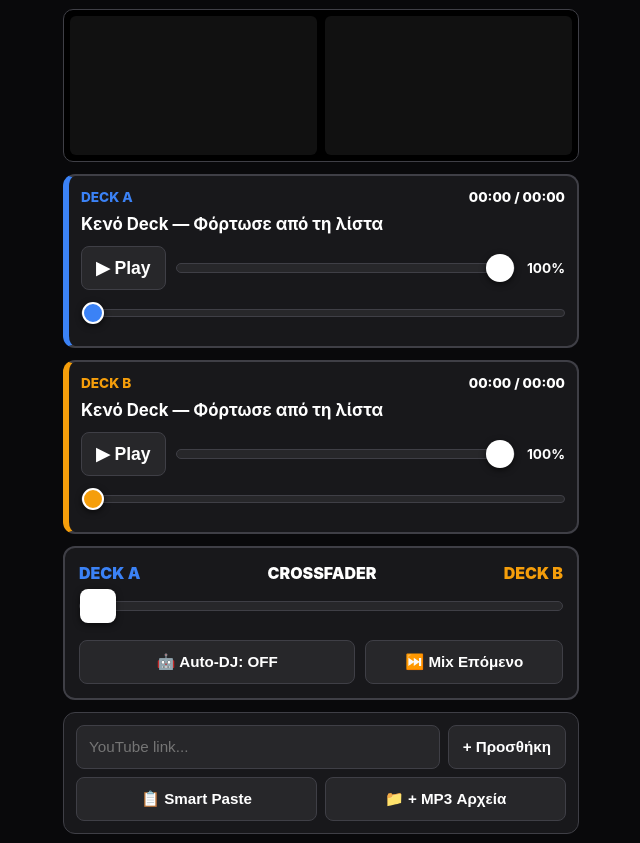
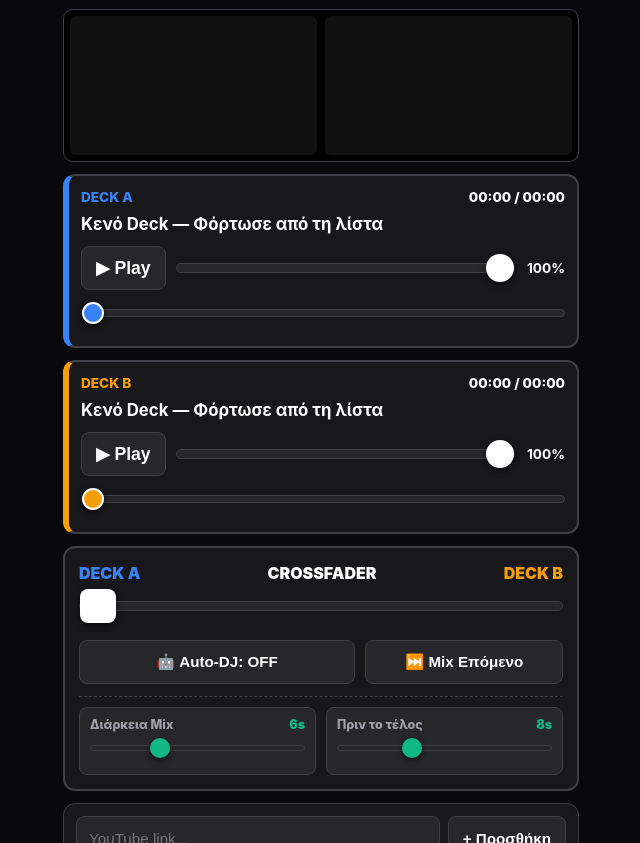
Before and after one commit to yiannisps-svg/yt-mp3-dj, a plain HTML site: page index.html in a window 1280 px wide. Shown: the part 72-915 px from the top of the page, without its empty margins (319-959 px from the left). Drawn offline with Linux system fonts and the light colour scheme.

Commit message:
Update index.html

```diff
--- a/index.html
+++ b/index.html
@@ -290,6 +290,52 @@
       background: var(--accent-auto);
       color: #000;
       border-color: var(--accent-auto);
+    }
+
+    /* Auto-DJ Timing Settings */
+    .autodj-settings {
+      margin-top: 12px;
+      padding-top: 10px;
+      border-top: 1px dashed var(--border);
+      display: grid;
+      grid-template-columns: 1fr 1fr;
+      gap: 10px;
+    }
+
+    .setting-box {
+      background: var(--bg-input);
+      border: 1px solid var(--border);
+      border-radius: 8px;
+      padding: 8px 10px;
+    }
+
+    .setting-header {
+      display: flex;
+      justify-content: space-between;
+      font-size: 0.78em;
+      font-weight: 800;
+      color: var(--text-muted);
+      margin-bottom: 2px;
+    }
+
+    .setting-val {
+      color: var(--accent-auto);
+      font-weight: 900;
+    }
+
+    .mini-slider {
+      height: 26px !important;
+    }
+
+    .mini-slider::-webkit-slider-runnable-track {
+      height: 6px !important;
+    }
+
+    .mini-slider::-webkit-slider-thumb {
+      height: 20px !important;
+      width: 20px !important;
+      margin-top: -8px !important;
+      background: var(--accent-auto) !important;
     }
 
     /* Playlist Manager Box */
@@ -627,6 +673,24 @@
       <button class="btn-autodj" id="btn-autodj" onclick="toggleAutoDJ()">🤖 Auto-DJ: OFF</button>
       <button onclick="triggerAutoTransition()">⏭️ Mix Επόμενο</button>
     </div>
+
+    <!-- Auto-DJ Timing Settings -->
+    <div class="autodj-settings">
+      <div class="setting-box">
+        <div class="setting-header">
+          <span>Διάρκεια Mix</span>
+          <span class="setting-val" id="fade-dur-val">6s</span>
+        </div>
+        <input type="range" class="mini-slider" id="fade-dur-slider" min="2" max="15" value="6" oninput="updateAutoDJSettings()" />
+      </div>
+      <div class="setting-box">
+        <div class="setting-header">
+          <span>Πριν το τέλος</span>
+          <span class="setting-val" id="lead-time-val">8s</span>
+        </div>
+        <input type="range" class="mini-slider" id="lead-time-slider" min="2" max="20" value="8" oninput="updateAutoDJSettings()" />
+      </div>
+    </div>
   </div>
 
   <!-- ADD TRACKS -->
@@ -682,7 +746,7 @@
 
   <script>
     // --- APP VERSION ---
-    const APP_VERSION = 'v1.5.0 • Seek Bar';
+    const APP_VERSION = 'v1.6.0 • Auto-DJ Timing';
     document.getElementById('app-version').textContent = APP_VERSION;
 
     function hardReload() {
@@ -698,6 +762,23 @@
     let queue = JSON.parse(localStorage.getItem('dj_active_queue')) || [];
     let savedPlaylists = JSON.parse(localStorage.getItem('dj_saved_playlists')) || {};
     let activePlaylistName = localStorage.getItem('dj_active_pl_name') || '';
+
+    // Auto-DJ Timing Settings (saved in localStorage)
+    let autoFadeSec = parseInt(localStorage.getItem('dj_fade_sec')) || 6;
+    let autoLeadSec = parseInt(localStorage.getItem('dj_lead_sec')) || 8;
+    document.getElementById('fade-dur-slider').value = autoFadeSec;
+    document.getElementById('fade-dur-val').textContent = `${autoFadeSec}s`;
+    document.getElementById('lead-time-slider').value = autoLeadSec;
+    document.getElementById('lead-time-val').textContent = `${autoLeadSec}s`;
+
+    function updateAutoDJSettings() {
+      autoFadeSec = parseInt(document.getElementById('fade-dur-slider').value);
+      autoLeadSec = parseInt(document.getElementById('lead-time-slider').value);
+      document.getElementById('fade-dur-val').textContent = `${autoFadeSec}s`;
+      document.getElementById('lead-time-val').textContent = `${autoLeadSec}s`;
+      localStorage.setItem('dj_fade_sec', autoFadeSec);
+      localStorage.setItem('dj_lead_sec', autoLeadSec);
+    }
 
     let autoDJ = false;
     let isTransitioning = false;
@@ -1042,7 +1123,7 @@
       btn.classList.toggle('active', autoDJ);
 
       if (autoDJ) {
-        showToast('Auto-DJ ενεργοποιήθηκε');
+        showToast(`Auto-DJ ON (Mix ${autoFadeSec}s, ${autoLeadSec}s πριν το τέλος)`);
         if (!decks.A.playing && !decks.B.playing) {
           if (!decks.A.track && queue.length > 0) loadNextUnplayedToDeck('A', true);
           else if (decks.A.track) togglePlay('A');
@@ -1079,8 +1160,8 @@
 
       const targetXF = toId === 'B' ? 100 : 0;
       const startXF = crossfadeValue;
-      const durationMs = 6000;
-      const steps = 60;
+      const durationMs = autoFadeSec * 1000;
+      const steps = Math.max(20, autoFadeSec * 10);
       let step = 0;
 
       const interval = setInterval(() => {
@@ -1127,7 +1208,7 @@
           document.getElementById(`seek-${id.toLowerCase()}`).value = sliderVal;
         }
 
-        if (autoDJ && d.playing && !isTransitioning && dur > 15 && (dur - cur) <= 8) {
+        if (autoDJ && d.playing && !isTransitioning && dur > (autoLeadSec + 4) && (dur - cur) <= autoLeadSec) {
           const isCurrentActive = (id === 'A' && crossfadeValue < 50) || (id === 'B' && crossfadeValue >= 50);
           if (isCurrentActive) triggerAutoTransition();
         }
```
